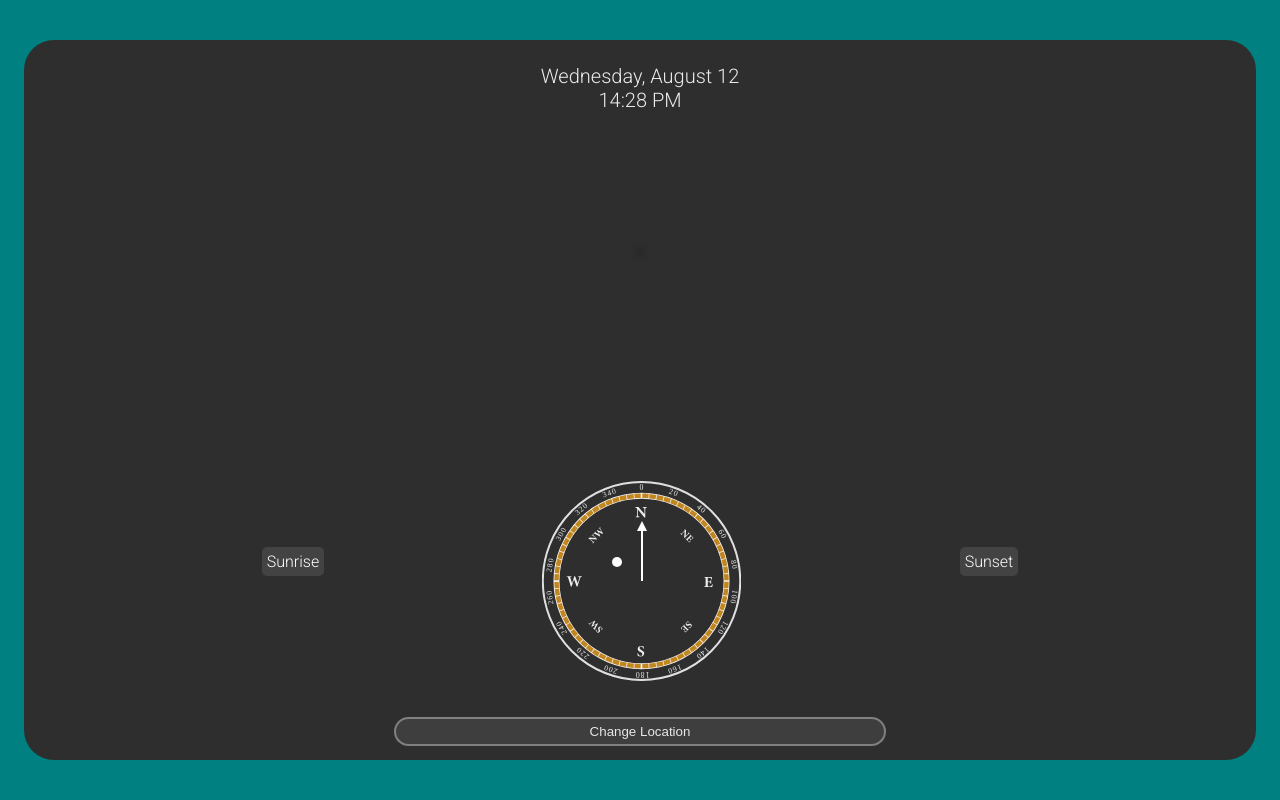
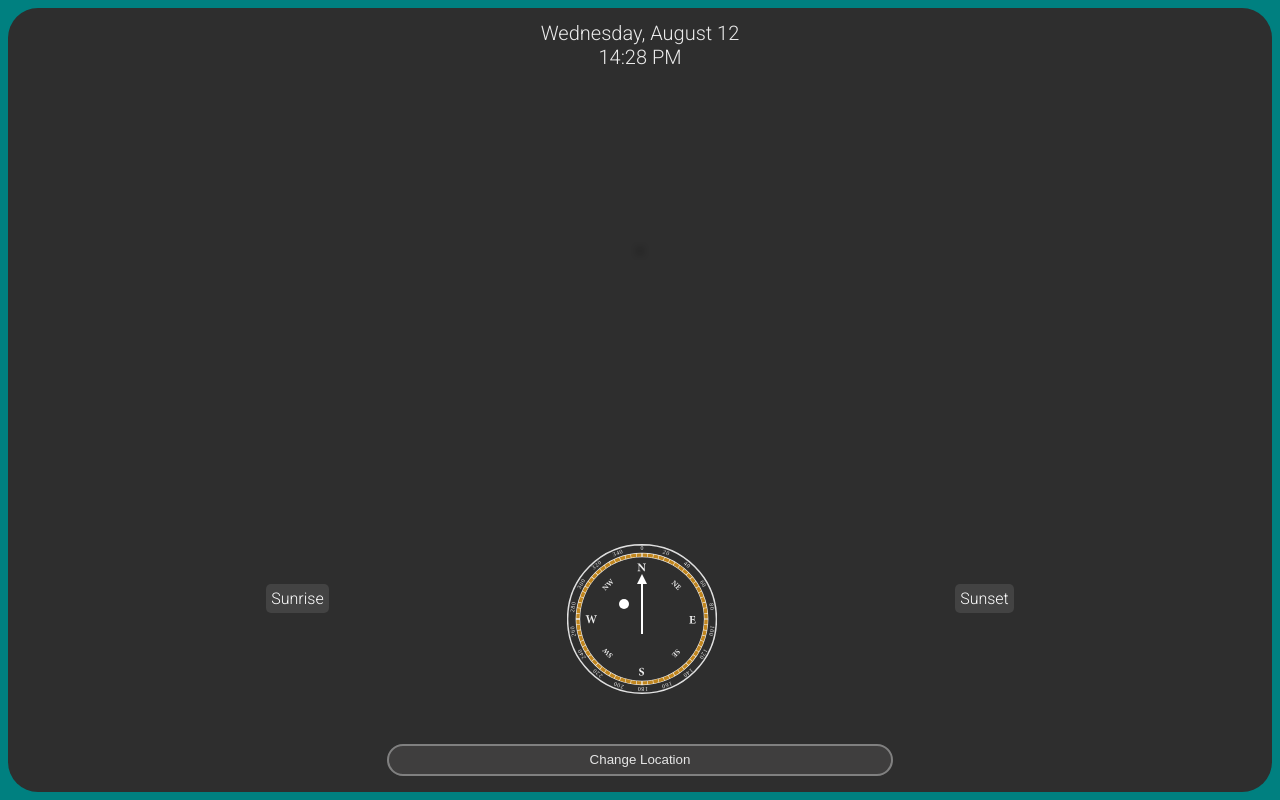
Before and after one commit to faryyym/WeatherApp, a plain HTML site: page index.html in a window 1280 px wide. Drawn offline with Linux system fonts and the light colour scheme; no server answers.

Commit message:
Update style.css

```diff
--- a/style.css
+++ b/style.css
@@ -22,7 +22,7 @@ h3 {
 
 .container {
     background-color: teal;
-    padding: 5vh 3vh;
+    padding: 1vh 1vh;
     height: 100vh;
     display: flex;
     flex-direction: column;
@@ -49,7 +49,7 @@ h3 {
 
 .main-display {
     background-color: rgb(46, 46, 46);
-    flex: 2;
+    flex: 3;
     display: flex;
     flex-direction: column;
     justify-content: space-evenly;
@@ -58,7 +58,7 @@ h3 {
 }
 
 .weather {
-    flex: 2;
+    flex: 3;
     font-size: 40px;
     display: flex;
     flex-direction: column;
@@ -133,8 +133,8 @@ h3 {
     background-image: url('samuga.svg');
     background-position: center;
     background-repeat: no-repeat;
-    width: 200px;
-    height: 200px;
+    width: 150px;
+    height: 150px;
     position: relative;
     top: 20px;
     text-align: center;
@@ -143,6 +143,7 @@ h3 {
     .circle p {
         border-radius: 10px;
         padding: 5px;
+        font-size: 10px;
         text-align: center;
         background-color: #fff;
         color: rgba(0,0,0,0.5);
@@ -191,7 +192,7 @@ h3 {
 
 
 .change-location {
-    flex: 0.2;
+    flex: 0.3;
     border-radius: 0 0 30px 30px;
     background-color: rgb(46, 46, 46);
     display: flex;
```
